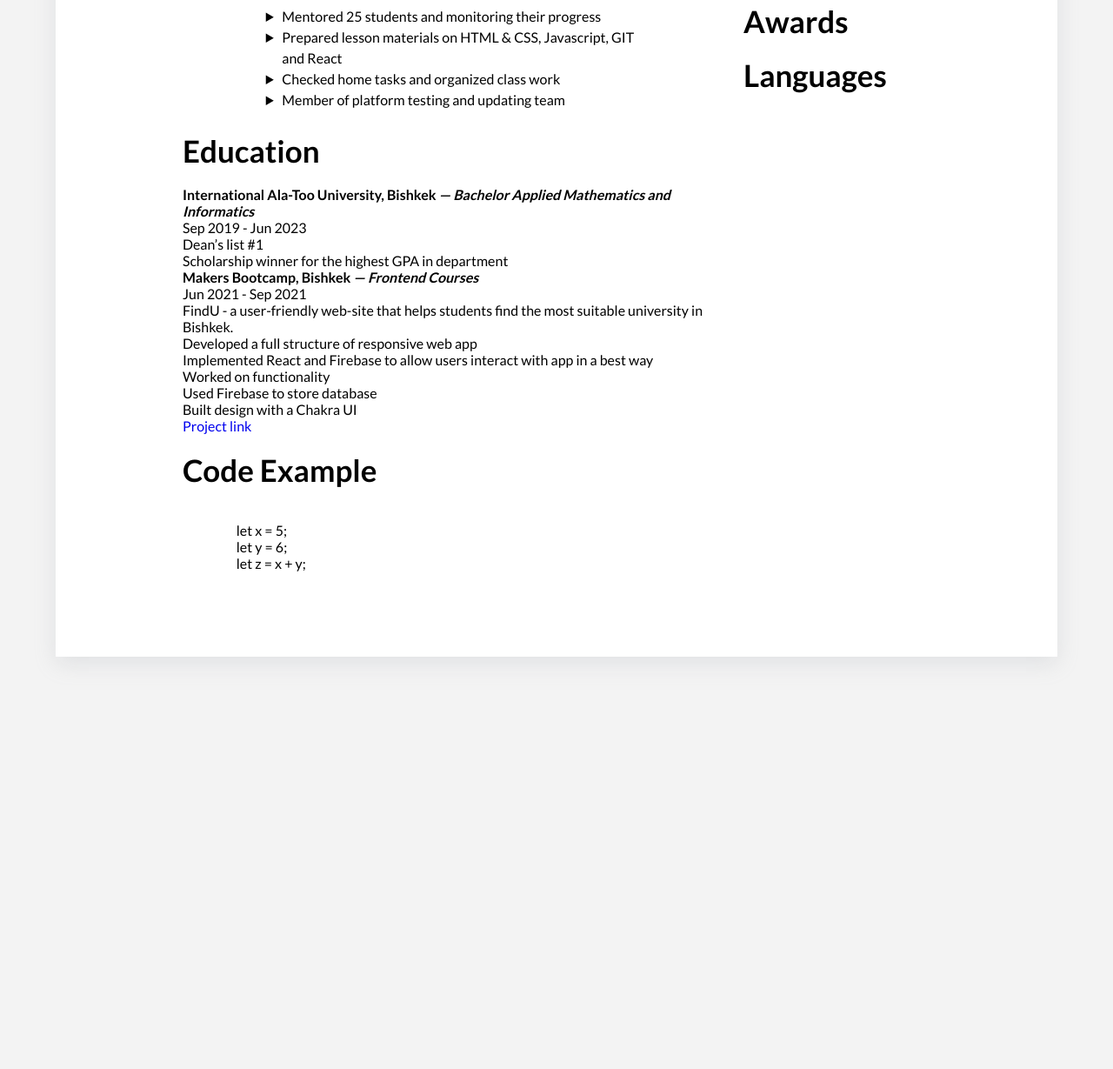
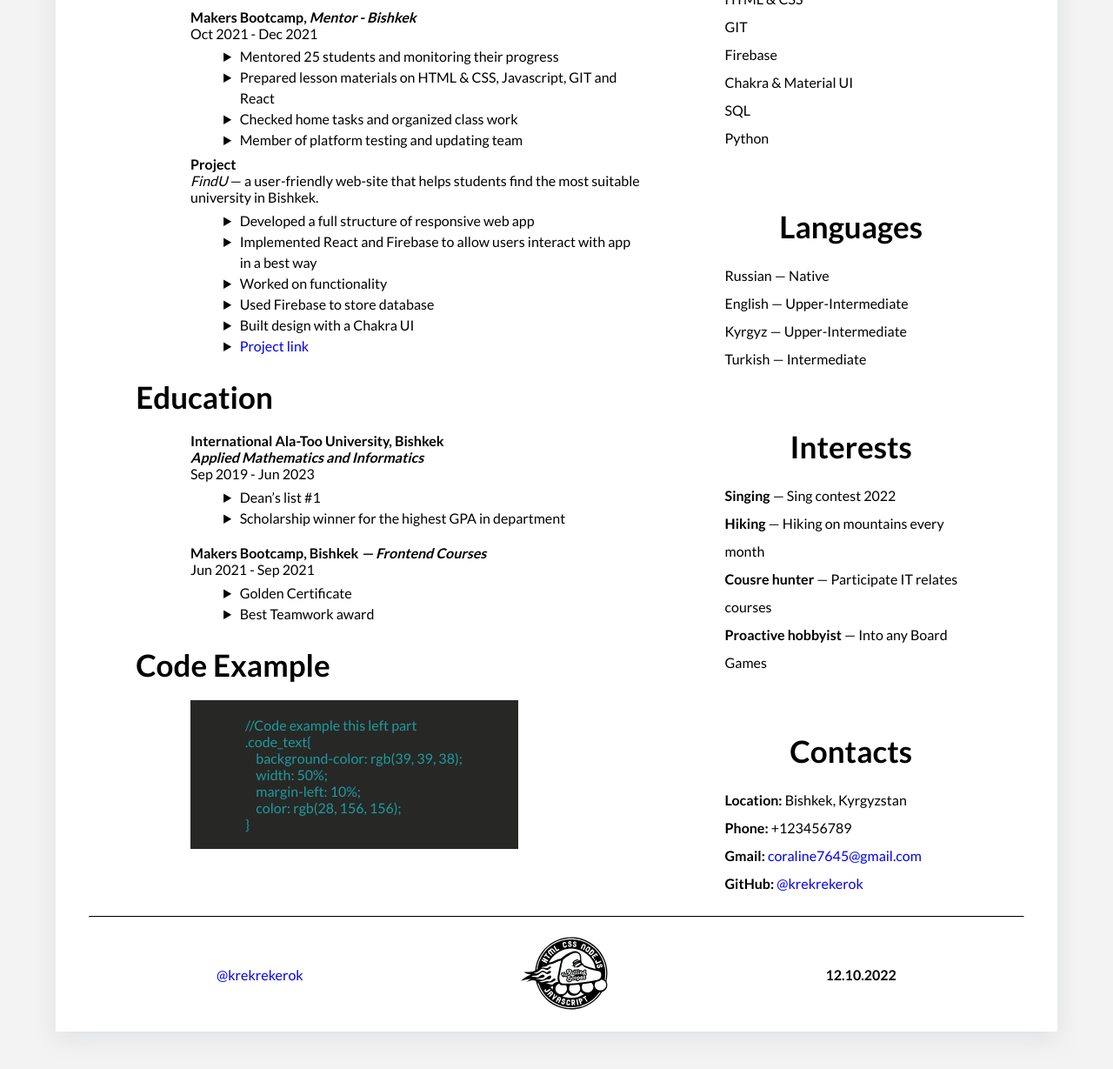
Before and after one commit to krekrekerok/rsschool-cv, a plain HTML site: page index.html in a window 1280 px wide. Shown: the part 757-1986 px from the top of the page at 87% size. Before the commit the page ends 1576 px from the top, so only its background shows below. Drawn offline with Linux system fonts and the light colour scheme.

Commit message:
feat: add contacts, code examples and footer

```diff
--- a/index.html
+++ b/index.html
@@ -29,7 +29,7 @@
                     </a></li>
                 <li class="nav_menu-item">
                     <a class="nav_menu-link" href="#">
-                        Awards
+                        Contacts
                     </a></li>
                 <li class="nav_menu-item">
                     <a class="nav_menu-link" href="#">
@@ -37,6 +37,7 @@
                     </a></li>
             </ul>
         </nav>
+        <hr>
         <header class="hero">
             <article class="hero_left-part">
                 <h1 class="hero-name">Karina Osmonalieva</h1>
@@ -75,28 +76,10 @@
                             <li class="resp-item">Checked home tasks and organized class work</li>
                             <li class="resp-item">Member of platform testing and updating team</li>
                         </ul>
-                    </div>
-                </section>
-                <section class="education">
-                    <h2 class="section_name">Education</h2>
-                    <div class="education_info">
-                        <h4>
-                            International Ala-Too University, Bishkek
-                            <i>— Bachelor Applied Mathematics and Informatics</i>
-                        </h4>
-                        <p class="date">Sep 2019 - Jun 2023</p>
-                        <ul class="achievements">
-                            <li class="ach-item">Dean’s list #1</li>
-                            <li class="ach-item">Scholarship winner for the highest GPA in department</li>
-                        </ul>
-                    </div>
-                    <div class="education_info">
-                        <h4>
-                            Makers Bootcamp, Bishkek
-                            <i>— Frontend Courses</i>
-                        </h4>
-                        <p class="date">Jun 2021 - Sep 2021</p>
-                        <p class="project_info">FindU - a user-friendly web-site that helps students find the most suitable university in Bishkek.
+
+                        <p class="project_info">
+                            <b>Project</b><br>
+                            <i>FindU</i> — a user-friendly web-site that helps students find the most suitable university in Bishkek.
                         </p>
                         <ul class="achievements">
                             <li class="ach-item">Developed a full structure of responsive web app</li>
@@ -112,15 +95,44 @@
                         </ul>
                     </div>
                 </section>
-                <section>
+                <section class="education">
+                    <h2 class="section_name">Education</h2>
+                    <div class="education_info">
+                        <h4>
+                            International Ala-Too University, Bishkek <br>
+                            <i>Applied Mathematics and Informatics</i>
+                        </h4>
+                        <p class="date">Sep 2019 - Jun 2023</p>
+                        <ul class="achievements">
+                            <li class="ach-item">Dean’s list #1</li>
+                            <li class="ach-item">Scholarship winner for the highest GPA in department</li>
+                        </ul>
+                    </div>
+                    <div class="education_info">
+                        <h4>
+                            Makers Bootcamp, Bishkek
+                            <i>— Frontend Courses</i>
+                        </h4>
+                        <p class="date">Jun 2021 - Sep 2021</p>
+                        <ul class="achievements">
+                            <li class="ach-item">Golden Certificate</li>
+                            <li class="ach-item">Best Teamwork award</li>
+                        </ul>
+                    </div>
+                </section>
+                <section class="code_example">
                     <h2 class="section_name">Code Example</h2>
-                    <pre>
-                    <code>
-                    let x = 5;
-                    let y = 6;
-                    let z = x + y;
-                    </code>
-                    </pre>
+                    <div class="code_text">
+                        <pre><code>
+//Code example this left part
+.code_text{
+    background-color: rgb(39, 39, 38);
+    width: 50%;
+    margin-left: 10%;
+    color: rgb(28, 156, 156);
+}
+                        </code></pre>
+                    </div>
 
                 </section>
             </div>
@@ -138,20 +150,70 @@
                         <li class="list-item">SQL</li>
                         <li class="list-item">Python</li>
                     </ul>
-
-                </section>
-
-
-                <section class="awards">
-                    <h2 class="section_name">Awards</h2>
                 </section>
 
                 <section class="languages">
                     <h2 class="section_name">Languages</h2>
+                    <ul class="languages-list">
+                        <li class="list-item">
+                            Russian — Native
+                        </li>
+                        <li class="list-item">
+                            English — Upper-Intermediate
+                        </li>
+                        <li class="list-item">
+                            Kyrgyz — Upper-Intermediate
+                        </li>
+                        <li class="list-item">
+                            Turkish — Intermediate
+                        </li>
+                    </ul>
+                </section>
+
+                <section class="Interests">
+                    <h2 class="section_name">Interests</h2>
+                    <ul class="Interests-list">
+                        <li class="list-item">
+                            <b>Singing</b> — Sing contest 2022
+                        </li>
+                        <li class="list-item">
+                            <b>Hiking </b> — Hiking on mountains every month
+                        </li>
+                        <li class="list-item">
+                            <b>Cousre hunter</b> — Participate IT relates courses
+                        </li>
+                        <li class="list-item">
+                            <b>Proactive hobbyist</b> — Into any Board Games
+                        </li>
+                    </ul>
+                </section>
+
+                <section class="contacts">
+                    <h2 class="section_name">Contacts</h2>
+                    <ul class="contact_list">
+                        <li class="list-item"><b>Location:</b> Bishkek, Kyrgyzstan</li>
+                        <li class="list-item"><b>Phone:</b> +123456789</li>
+                        <li class="list-item"><b>Gmail:</b> <a href="coraline7645@gmail.com"> coraline7645@gmail.com</a></li>
+                        <li class="list-item"><b>GitHub:</b> <a href="https://github.com/krekrekerok">@krekrekerok</a></li>
                 </section>
             </div>
         </main>
+        <hr>
+        <footer>
+            <ul class="footer-list">
+                <li class="footer-item">
+                    <a href="https://github.com/krekrekerok">@krekrekerok</a>
+                </li>
+                <li class="footer-item">
+                    <img src="./img/logo-rs.svg" alt="">
+                </li>
+                <li class="footer-item">
+                    <b>12.10.2022</b>
+                </li>
+            </ul>
+        </footer>
     </div>
+
 
 </body>
 </html>
--- a/style.css
+++ b/style.css
@@ -19,13 +19,19 @@ ul{
 a{
     text-decoration: none;
 }
-
+hr {
+    border-top: 1px solid #000;
+  }
 
 .container{
     margin: 5%;
-    padding: 3%;
+    padding: 3% 3% 0;
     background-color:white;
     box-shadow: rgba(149, 157, 165, 0.2) 0px 8px 24px;
+}
+
+nav{
+    padding: 2%;
 }
 
 .nav_menu{
@@ -56,7 +62,7 @@ a{
 
 
 header{
-    margin: 5% 10% 0;
+    margin: 5% 5% 0;
     display: flex;
     justify-content: space-between;
 }
@@ -87,35 +93,62 @@ header{
 
 
 main{
-    margin: 2% 10%;
+    margin: 2% 5%;
     display: flex;
     justify-content: space-between;
 }
 
 .left-part{
-    width: 70%;
+    width: 65%;
 }
 
 .right-part{
-    width: 25%;
+    width: 30%;
 }
 
 /* -------   Experience   ------- */
-.work_place-position{
+.work_place-position, .education_info, .code_text{
     padding-left: 10%;
     margin-top: 2%;
 }
 
-.responsibilities{
+.responsibilities, .achievements{
     list-style-type: disclosure-closed;
     padding: 1% 10%;
 }
-.resp-item{
+.resp-item, .ach-item{
     line-height: 1.5;
 }
 
-/* skills */
+.code_text{
+    background-color: rgb(39, 39, 38);
+    width: 60%;
+    margin-left: 10%;
+    color: rgb(28, 156, 156);
+}
 
-.skills_list{
 
+.right-part h2{
+    text-align: center;
 }
+
+.right-part section{
+    padding-top: 15%;
+}
+
+.list-item{
+    line-height: 2;
+}
+
+footer{
+    padding: 2%;
+}
+.footer-list{
+    display: flex;
+    justify-content: space-around;
+    align-items: center;
+}
+
+.footer-item img{
+    width: 100px;
+}
```
Also changed, not shown: img/logo-rs.svg (added).
